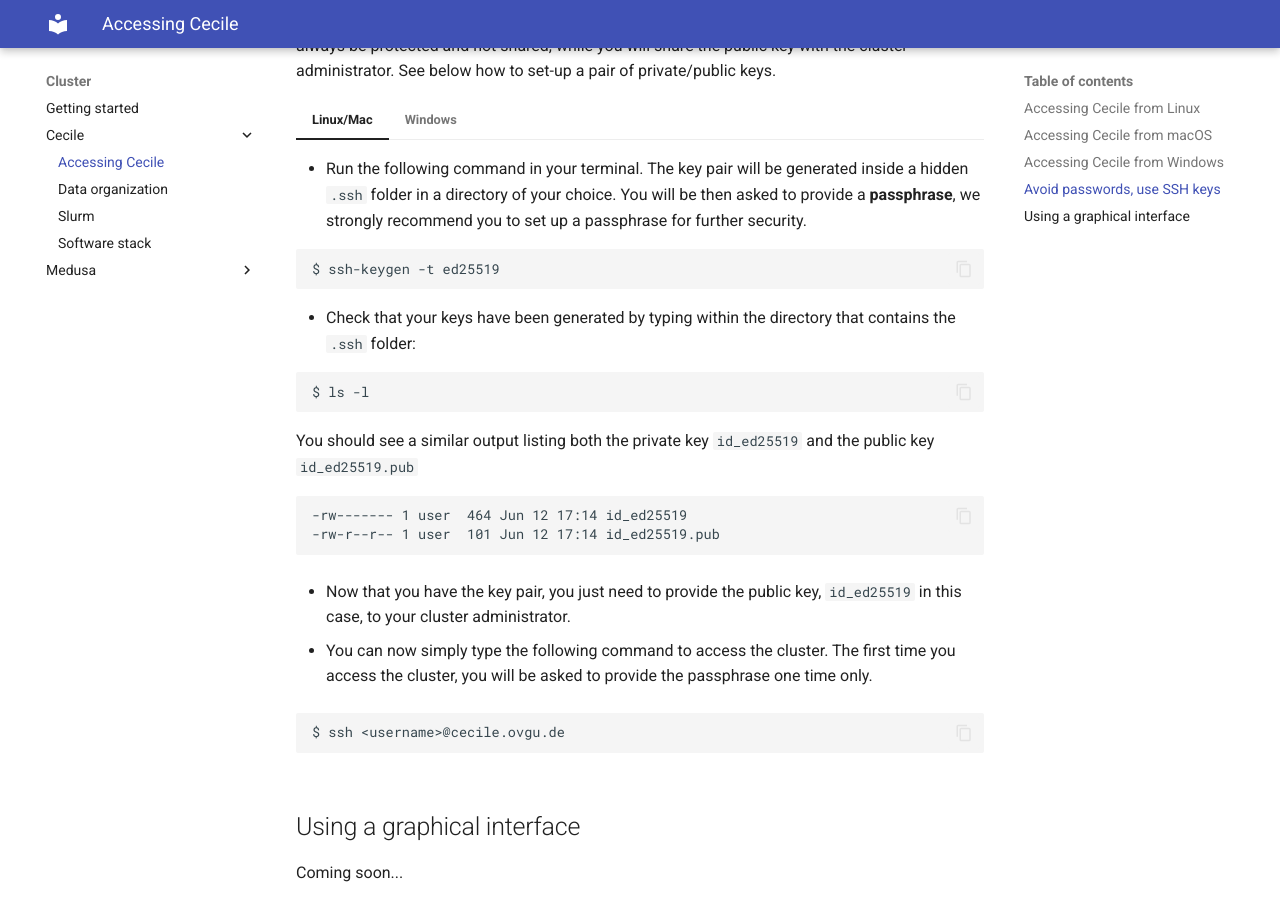
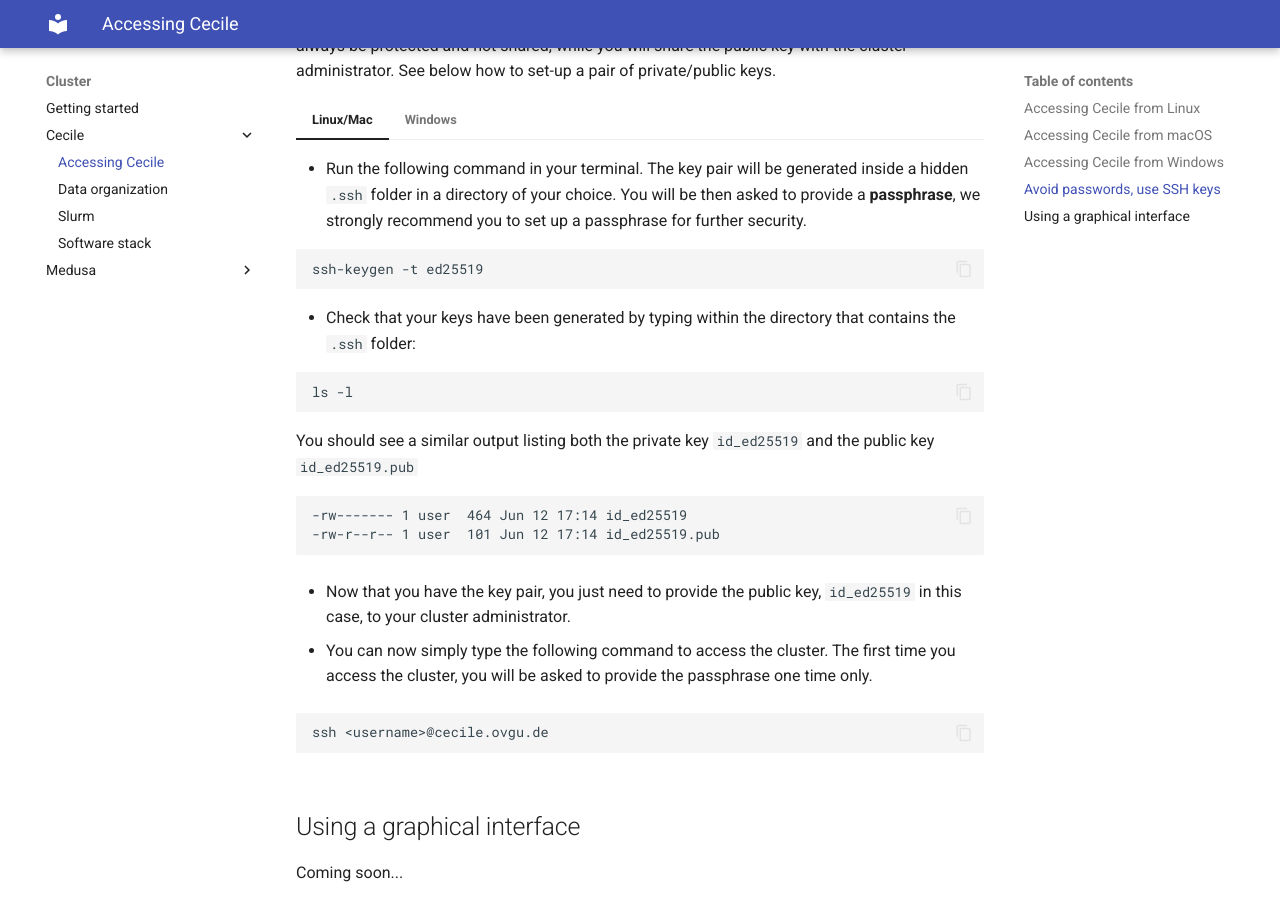
Before and after one commit to pvavra/temp-ipsy, an MkDocs documentation site: the page built from docs/cluster/cecile/access.md, in a window 1280 px wide and 900 px high, scrolled down 916 px. Built offline with MkDocs 1.6.1 and Material for MkDocs 9.7.7, drawn with Linux system fonts in a browser that asks for light colours.

Commit message:
Fix code blocks

````diff
--- a/docs/cluster/cecile/access.md
+++ b/docs/cluster/cecile/access.md
@@ -82,13 +82,13 @@ In a nutshell, a criptographic algorithm creates for you a pair of keys: a **pri
     - Run the following command in your terminal. The key pair will be generated inside a hidden `.ssh` folder in a directory of your choice. You will be then asked to provide a **passphrase**, we strongly recommend you to set up a passphrase for further security.
 
     ```bash
-    $ ssh-keygen -t ed25519
+    ssh-keygen -t ed25519
     ```
 
     - Check that your keys have been generated by typing within the directory that contains the `.ssh` folder:
 
     ```
-    $ ls -l
+    ls -l
     ```
     You should see a similar output listing both the private key `id_ed25519` and the public key `id_ed25519.pub`
     ```
@@ -101,7 +101,7 @@ In a nutshell, a criptographic algorithm creates for you a pair of keys: a **pri
     - You can now simply type the following command to access the cluster. The first time you access the cluster, you will be asked to provide the passphrase one time only.
 
     ```bash
-    $ ssh <username>@cecile.ovgu.de
+    ssh <username>@cecile.ovgu.de
     ```
 
 === "Windows"
````
